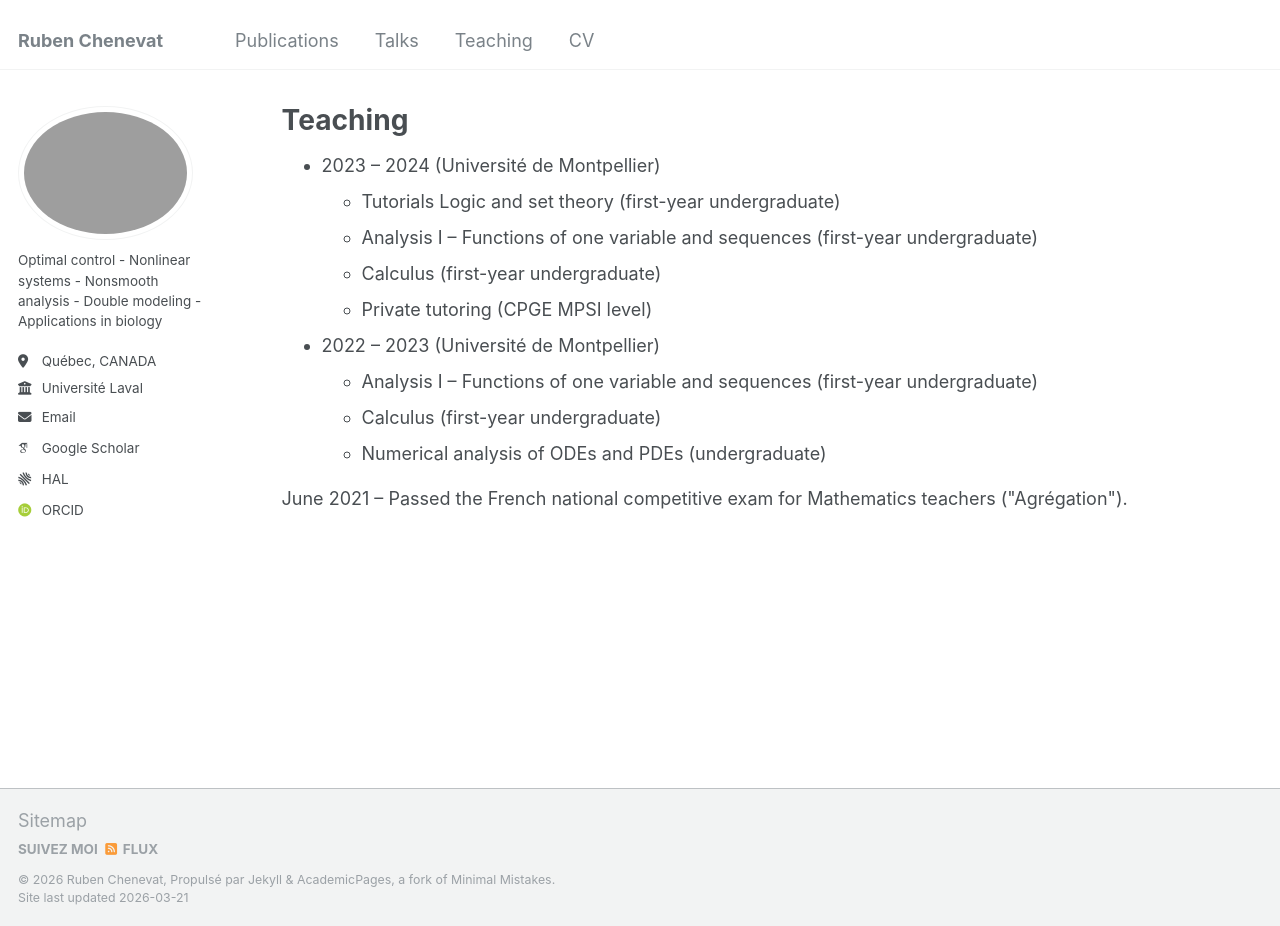
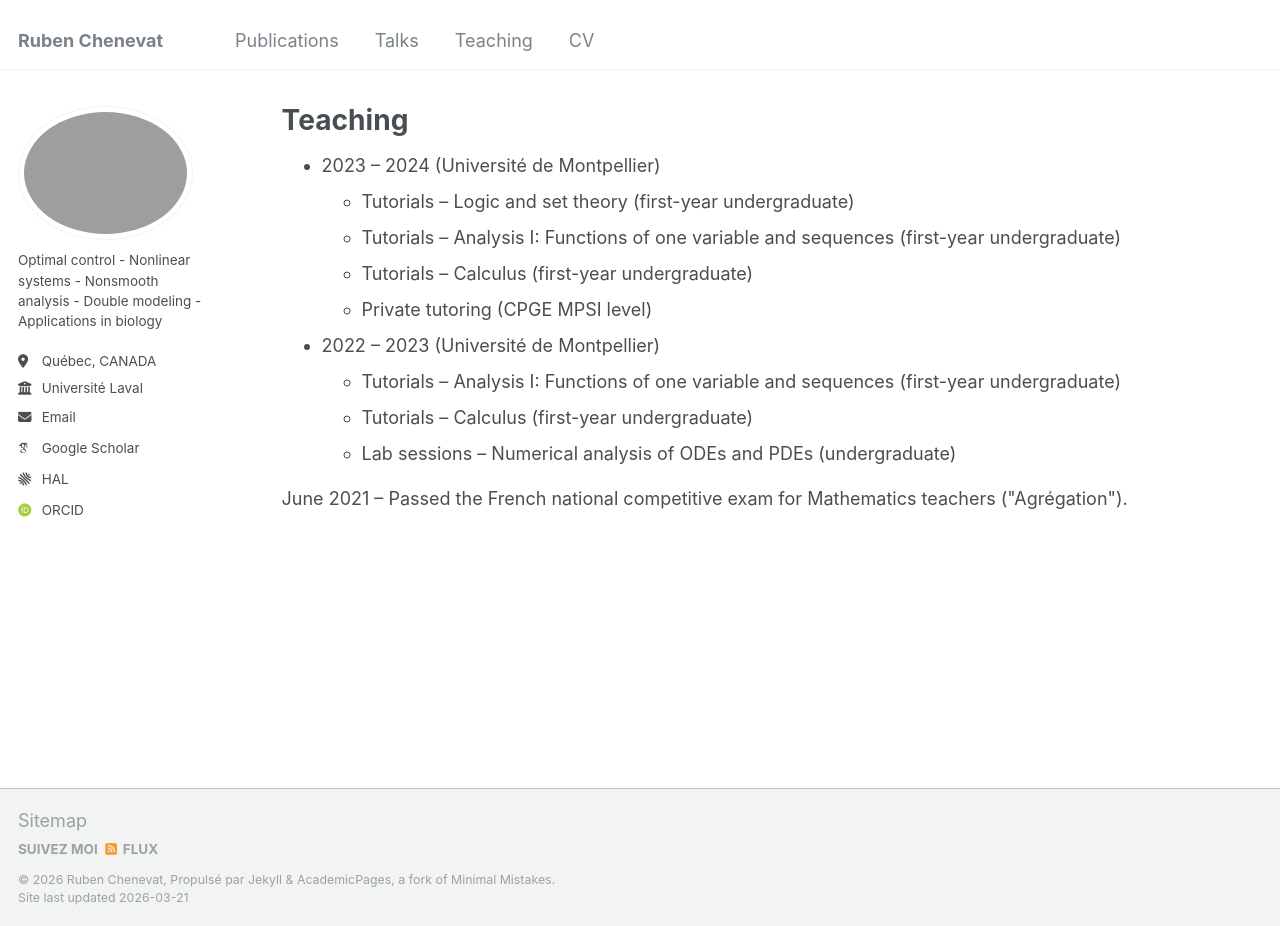
Before and after one commit to rubenchenevat/rubenchenevat.github.io, a Jekyll site: the page built from _pages/teaching.html, in a window 1280 px wide and 926 px high. Built offline with Jekyll 4.4.1, drawn with Linux system fonts in a browser that asks for light colours; some web fonts are replaced.

Commit message:
Update teaching.html

```diff
--- a/_pages/teaching.html
+++ b/_pages/teaching.html
@@ -15,18 +15,18 @@ author_profile: true
 <ul>
     <li>2023 – 2024 (Université de Montpellier)
         <ul>
-            <li>Tutorials Logic and set theory (first-year undergraduate)</li>
-            <li>Analysis I – Functions of one variable and sequences (first-year undergraduate)</li>
-            <li>Calculus (first-year undergraduate)</li>
+            <li>Tutorials &ndash; Logic and set theory (first-year undergraduate)</li>
+            <li>Tutorials &ndash; Analysis I: Functions of one variable and sequences (first-year undergraduate)</li>
+            <li>Tutorials &ndash; Calculus (first-year undergraduate)</li>
             <li>Private tutoring (CPGE MPSI level)</li>
         </ul>
     </li>
 
     <li>2022 – 2023 (Université de Montpellier)
         <ul>
-            <li>Analysis I – Functions of one variable and sequences (first-year undergraduate)</li>
-            <li>Calculus (first-year undergraduate)</li>
-            <li>Numerical analysis of ODEs and PDEs (undergraduate)</li>
+            <li>Tutorials &ndash; Analysis I: Functions of one variable and sequences (first-year undergraduate)</li>
+            <li>Tutorials &ndash; Calculus (first-year undergraduate)</li>
+            <li>Lab sessions &ndash; Numerical analysis of ODEs and PDEs (undergraduate)</li>
         </ul>
     </li>
 </ul>
```
